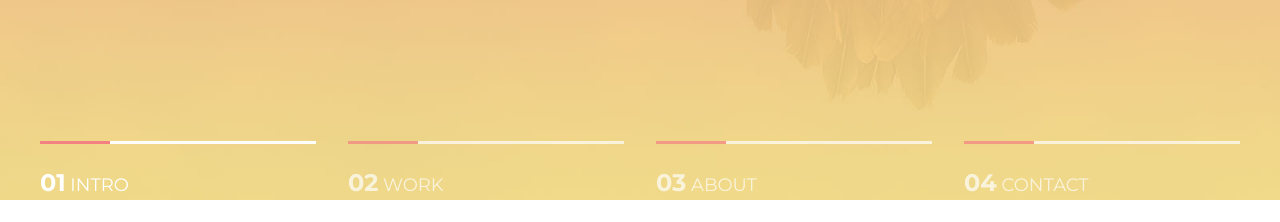
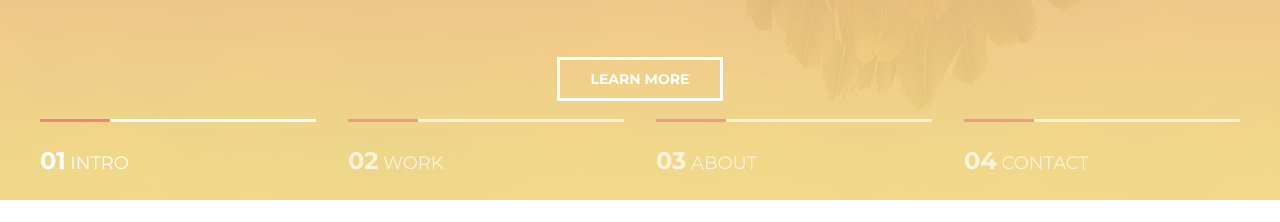
Before and after one commit to heavyrain23/Mogo-Landing-Page, a plain HTML site: page index.html in a window 1280 px wide. Shown: the part 600-822 px from the top of the page. After the commit the page ends 800 px from the top, so only its background shows below. Drawn offline with Linux system fonts and the light colour scheme.

Commit message:
Header is ready

```diff
--- a/css/styles.css
+++ b/css/styles.css
@@ -164,10 +164,16 @@ body {
 /*Slider*/
 
 .intro__slider {
+    width: 100%;
+    position: absolute;
+    bottom: 0;
+    left: 0;
+    z-index: 1;
+}
+
+.slider__inner {
     display: flex;
     justify-content: space-between;
-    margin-top: 160px;
-
 
 }
 
--- a/index.html
+++ b/index.html
@@ -38,9 +38,11 @@
 
                 <a href="#" class="intro__button">Learn more</a>
             </div>
+        </div>
 
-            <div class="intro__slider">
-
+        <div class="intro__slider">
+            <div class="container">
+                <div class="slider__inner">
                 <div class="slider__item active">
                     <span class="slider__num">01</span>
                     Intro
@@ -50,14 +52,16 @@
                     <span class="slider__num">02</span>
                     Work
                 </div>
+
                 <div class="slider__item">
                     <span class="slider__num">03</span>
                     About
-                    </div>
+                </div>
 
                 <div class="slider__item">
                     <span class="slider__num">04</span>
                     Contact
+                </div>
                 </div>
             </div>
         </div>
```
